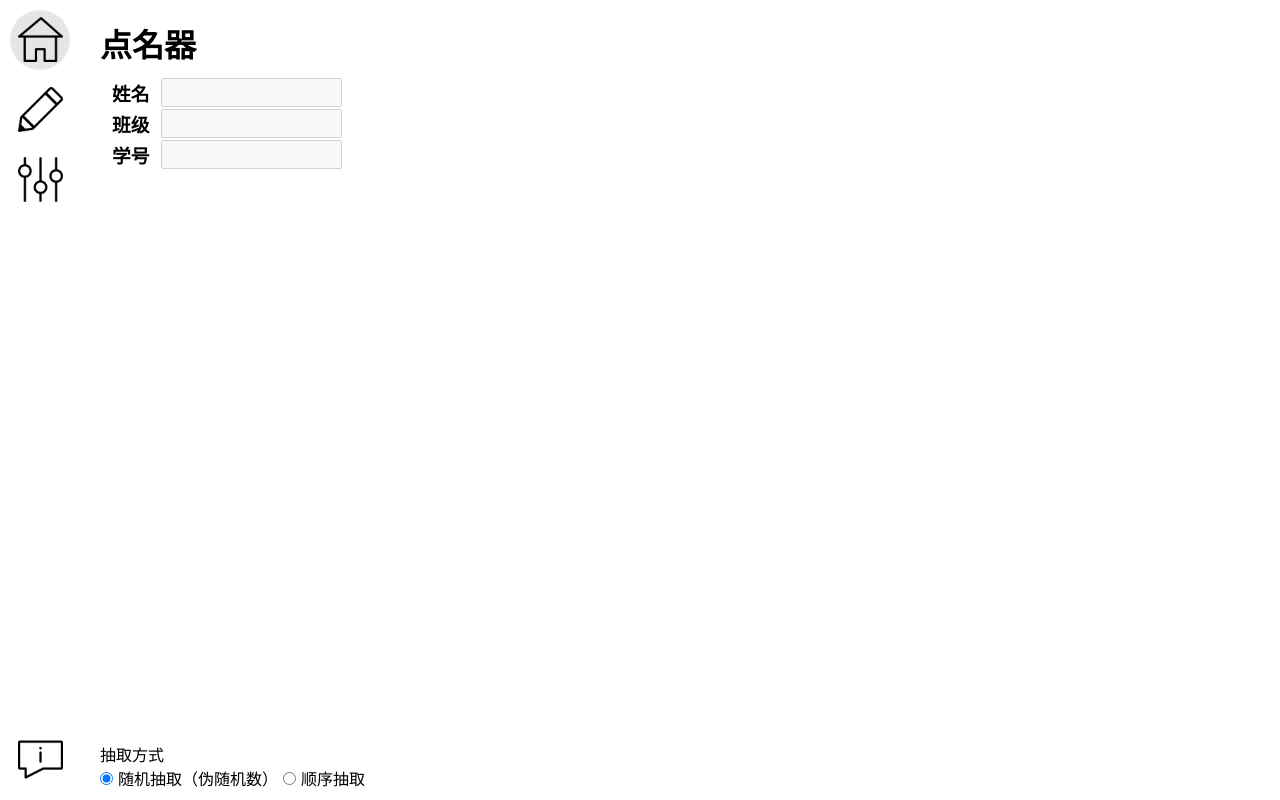
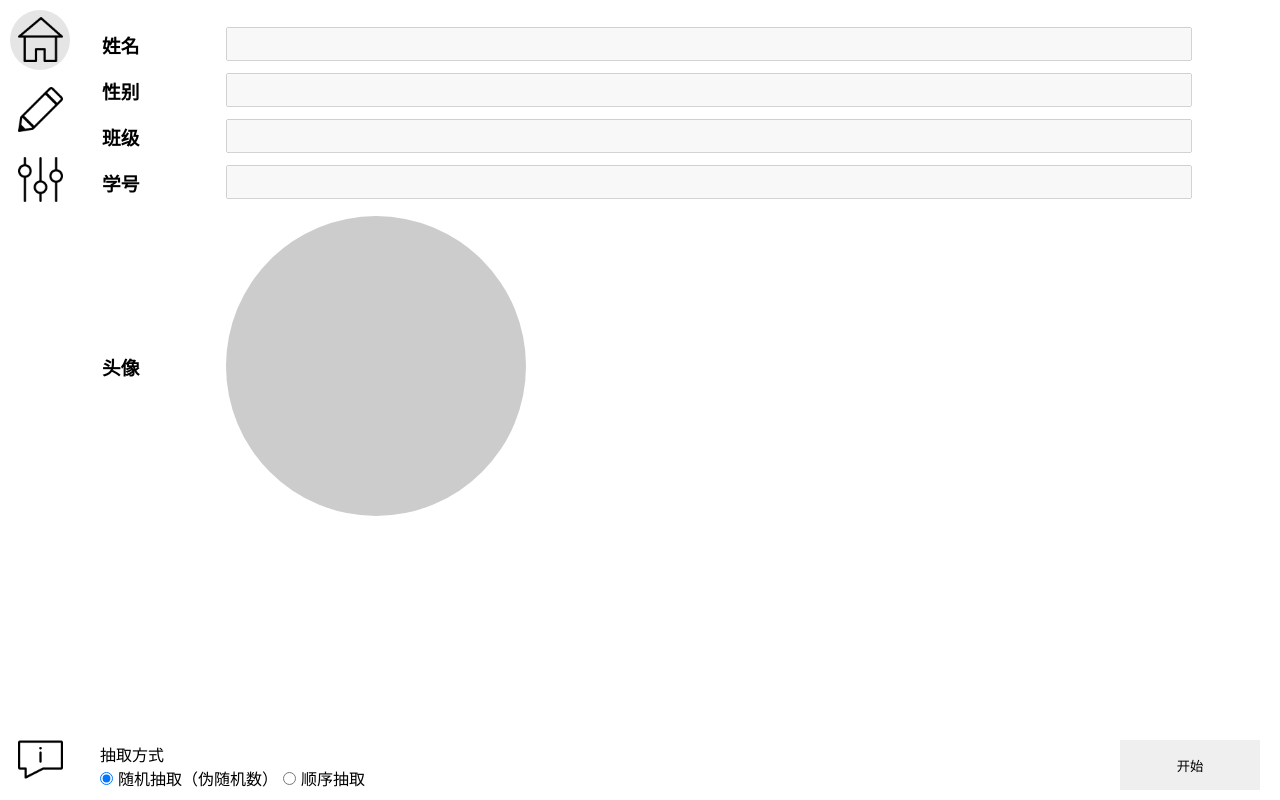
Before and after one commit to amekiri13/Roll-Call-, a JavaScript app: page /#/ in a window 1280 px wide. Built offline with nearby package versions, Linux system fonts and the light colour scheme.

Commit message:
feat:主页布局设计

```diff
--- a/src/components/Home.vue
+++ b/src/components/Home.vue
@@ -1,6 +1,5 @@
 <template>
 <div class="outside">
-  <h1>点名器</h1>
   <table>
     <tbody>
       <tr>
@@ -8,13 +7,21 @@
         <td><input disabled></td>
       </tr>
       <tr>
+        <td><h3>性别</h3></td>
+        <td><input disabled></td>
+      </tr>
+      <tr>
         <td><h3>班级</h3></td>
         <td><input disabled></td>
       </tr>
-    <tr>
-      <td><h3>学号</h3></td>
-      <td><input disabled></td>
-    </tr>
+      <tr>
+        <td><h3>学号</h3></td>
+        <td><input disabled></td>
+      </tr>
+      <tr>
+        <td><h3>头像</h3></td>
+        <td><div class="avatar"></div></td>
+      </tr>
     </tbody>
   </table>
   <div class="selectPattern">
@@ -27,6 +34,9 @@
       <input type="radio" id="order" name="pattern">
       <label for="order">顺序抽取</label>
     </div>
+  </div>
+  <div>
+    <button id="button_start">开始</button>
   </div>
 </div>
 </template>
@@ -48,16 +58,26 @@ export default {
   /*background-color: aqua;*/
 }
 .outside > table {
-  padding: 10px;
+  /*padding: 10px;*/
+  width: calc(100% - 100px);
 }
 .outside > table > tbody > tr > td {
   margin: 5px 0;
 }
 .outside > table > tbody > tr > td > input {
   display: block;
-  height: 25px;
-  margin: 0 10px;
+  height: 30px;
+  margin: 5px 10px;
   right: 0;
+  width: 100%;
+}
+.avatar {
+  width: 300px;
+  height: 300px;
+  background-color: #cccccc;
+  border-radius: 300px;
+  border: none;
+  margin: 10px 10px;
 }
 .selectPattern{
   position: absolute;
@@ -67,4 +87,12 @@ export default {
 .selectPattern > div > input {
   margin: 0 5px;
 }
+#button_start {
+  position: absolute;
+  right: 20px;
+  bottom: 10px;
+  width: 140px;
+  height: 50px;
+  border: none;
+}
 </style>
```
